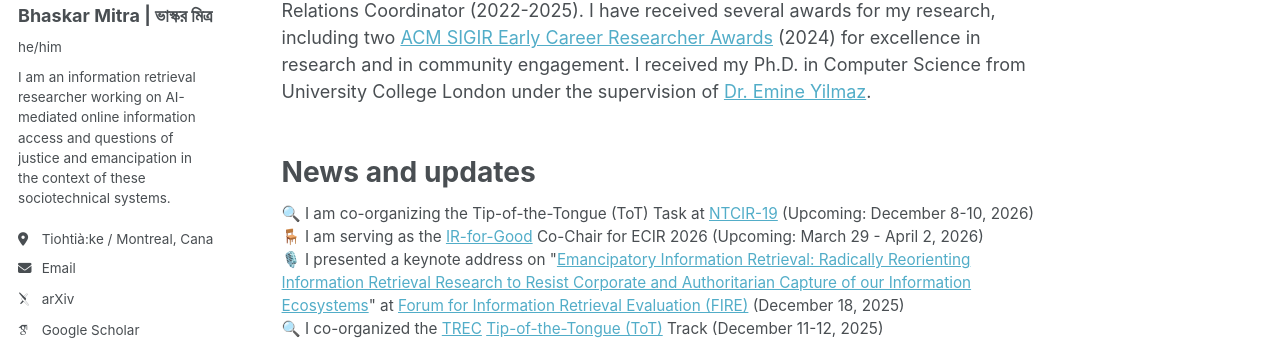
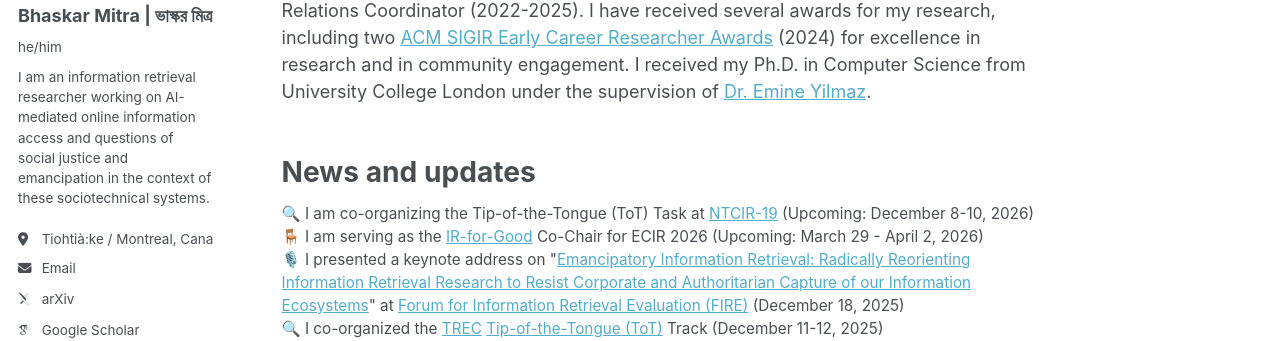
Before and after one commit to bhaskar-mitra/bhaskar-mitra.github.io, a Jekyll site: the page built from _pages/about.md, in a window 1280 px wide. Shown: the part 279-620 px from the top of the page. Built offline with Jekyll 4.4.1, drawn with Linux system fonts in a browser that asks for light colours; some web fonts are replaced.

Commit message:
Update _config.yml

```diff
--- a/_config.yml
+++ b/_config.yml
@@ -12,7 +12,7 @@ site_theme               : "default"
 title                    : "Bhaskar Mitra's Website"
 title_separator          : "-"
 name                     : &name "Bhaskar Mitra | ভাস্কর মিত্র"
-description              : &description "I am an information retrieval researcher working on AI-mediated online information access and questions of justice and emancipation in the context of these sociotechnical systems."
+description              : &description "I am an information retrieval researcher working on AI-mediated online information access and questions of social justice and emancipation in the context of these sociotechnical systems."
 url                      : https://bhaskar-mitra.github.io # the base hostname & protocol for your site e.g. "https://[your GitHub username].github.io" or if you already have some other page hosted on Github then use "https://[your GitHub username].github.io/[Your Repo Name]"
 baseurl                  : "" # the subpath of your site, e.g. "/blog"
 repository               : "bhaskar-mitra/bhaskar-mitra.github.io"
@@ -25,7 +25,7 @@ author:
   avatar           : "https://avatars.githubusercontent.com/u/16622562?v=4"
   name             : "Bhaskar Mitra | ভাস্কর মিত্র"
   pronouns         : "he/him"
-  bio              : "I am an information retrieval researcher working on AI-mediated online information access and questions of justice and emancipation in the context of these sociotechnical systems."
+  bio              : "I am an information retrieval researcher working on AI-mediated online information access and questions of social justice and emancipation in the context of these sociotechnical systems."
   location         : "Tiohtià:ke / Montreal, Canada"
   employer         : # "Red Brick University"
   uri              : # URL
```
